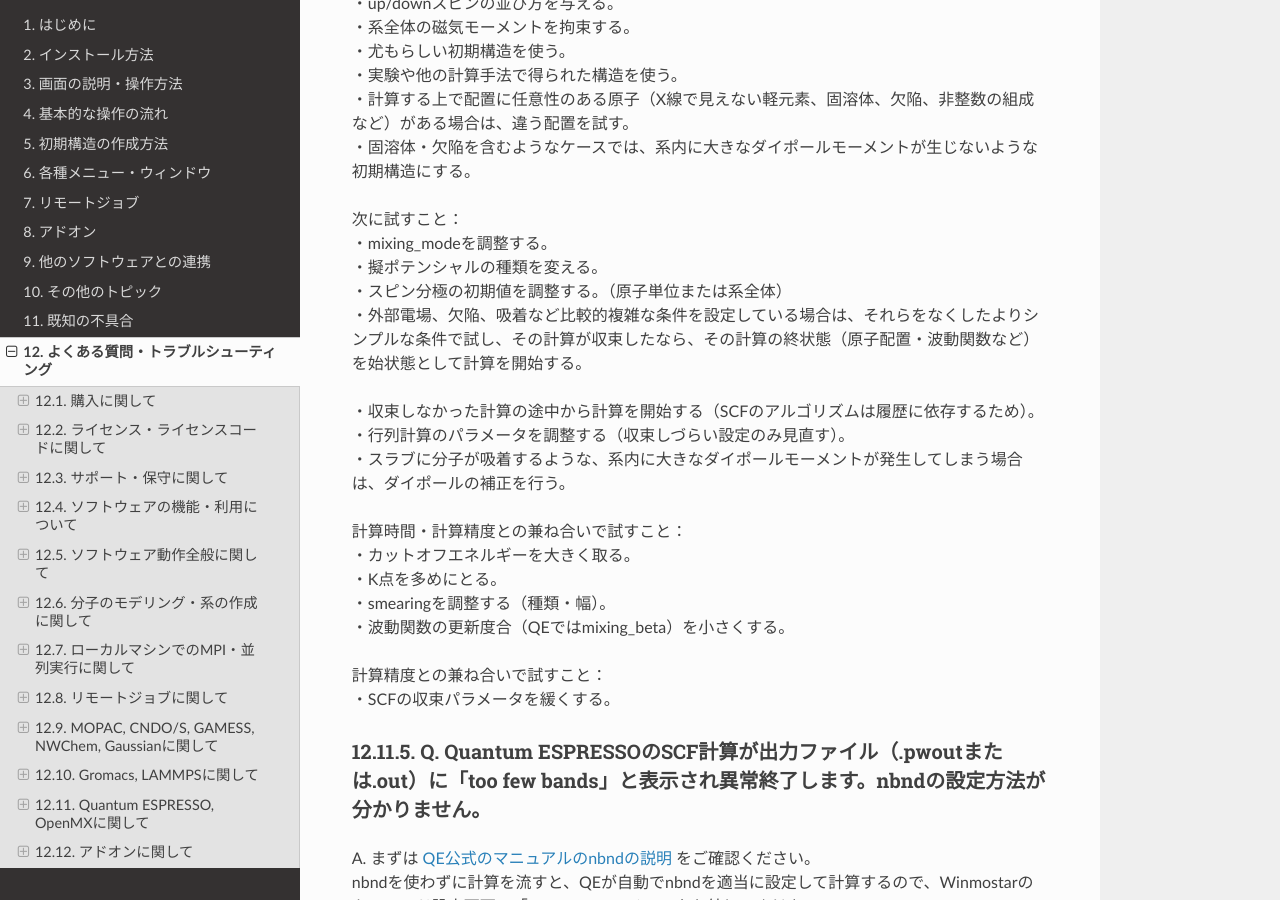
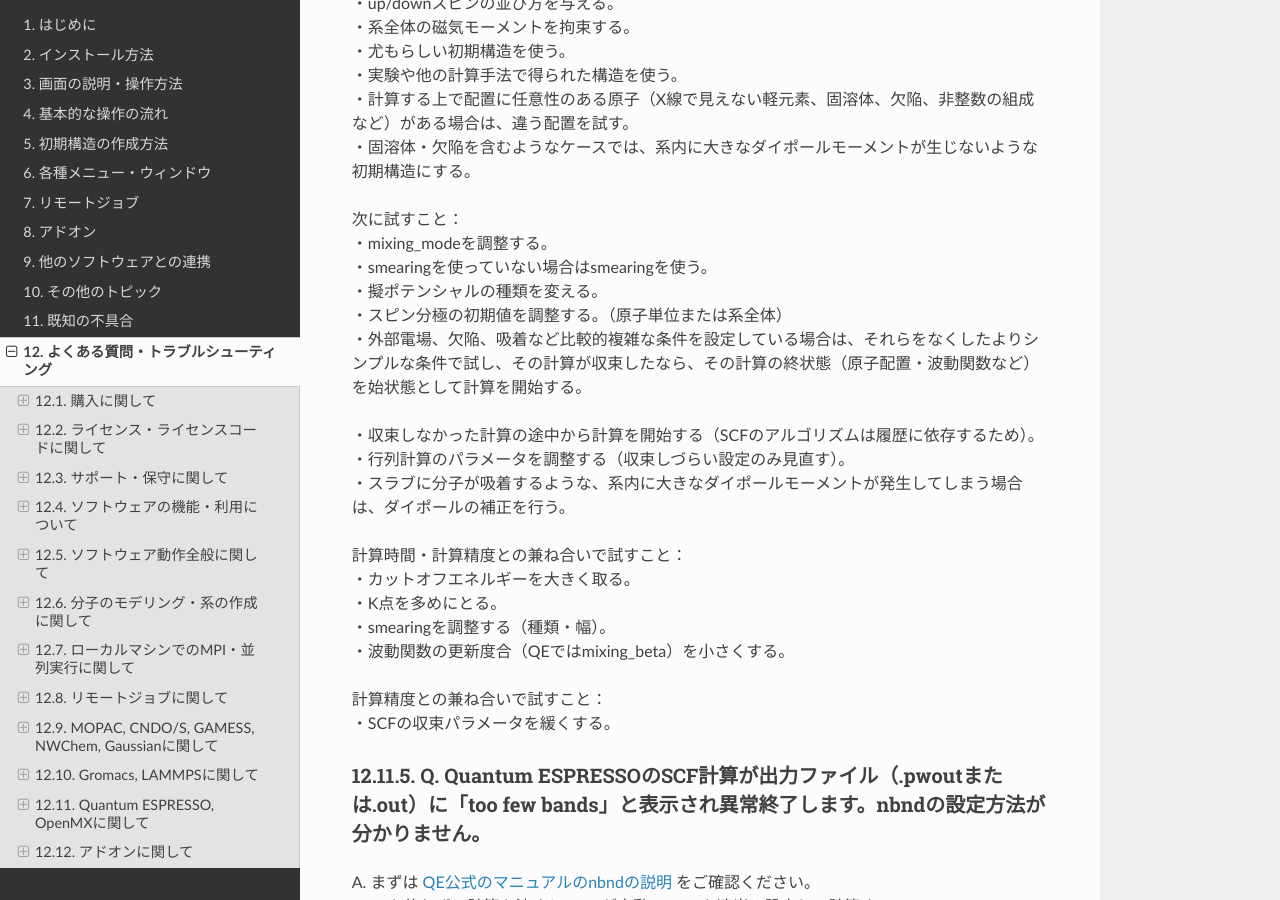
Before and after one commit to X-Ability/winmostar_doc, a Sphinx documentation site: the page built from source/faq/faq.rst, in a window 1280 px wide and 900 px high, scrolled down 21284 px. Built offline with Sphinx 7.4.7 and the Read the Docs theme 2.0.0, drawn with Linux system fonts in a browser that asks for light colours.

Commit message:
FAQ追記

```diff
--- a/source/faq/faq.rst
+++ b/source/faq/faq.rst
@@ -611,6 +611,7 @@ Q. Quantum ESPRESSO, OpenMXのSCF計算または構造最適化計算が収束
 |
 | 次に試すこと：
 | ・mixing_modeを調整する。
+| ・smearingを使っていない場合はsmearingを使う。
 | ・擬ポテンシャルの種類を変える。
 | ・スピン分極の初期値を調整する。（原子単位または系全体）
 | ・外部電場、欠陥、吸着など比較的複雑な条件を設定している場合は、それらをなくしたよりシンプルな条件で試し、その計算が収束したなら、その計算の終状態（原子配置・波動関数など）を始状態として計算を開始する。
```
